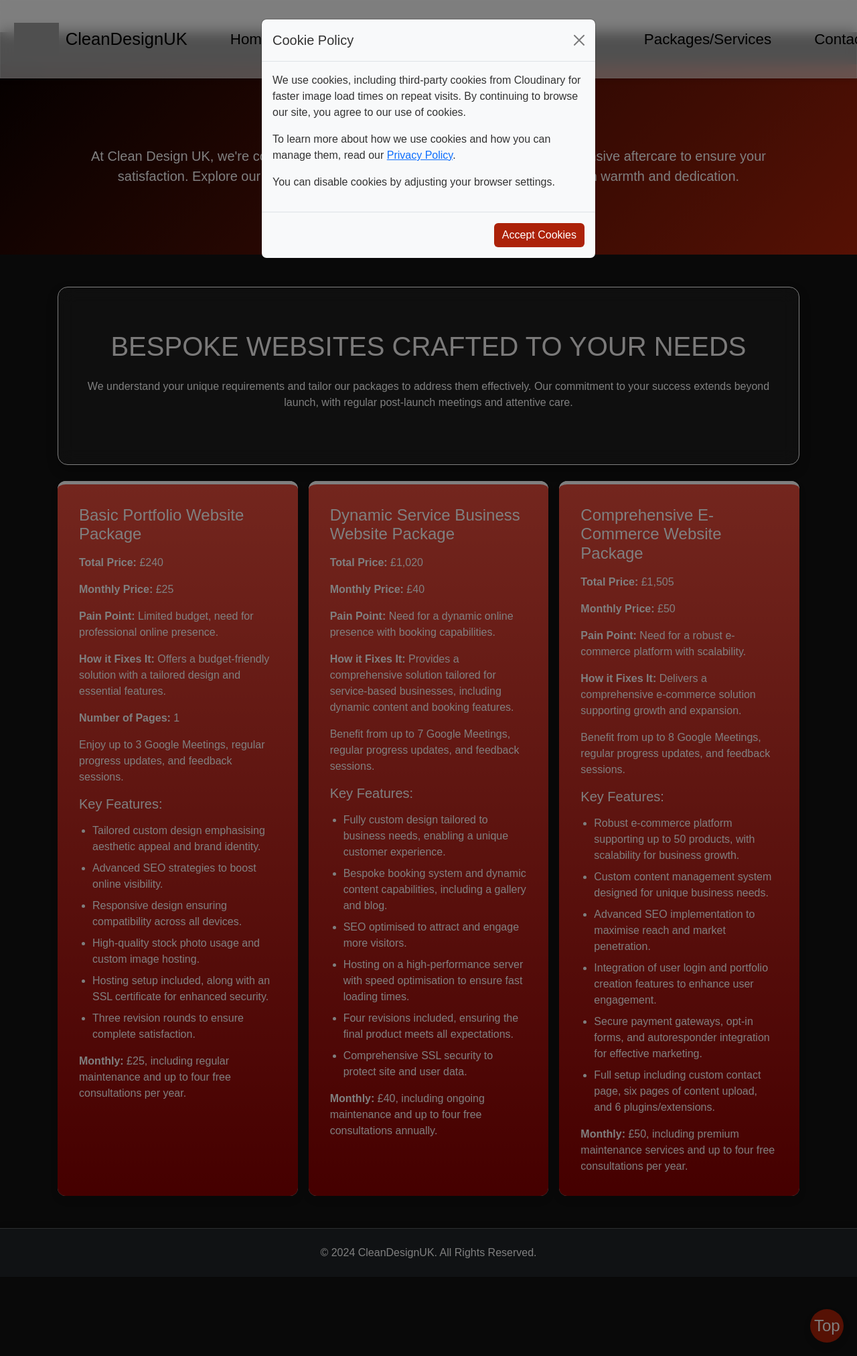
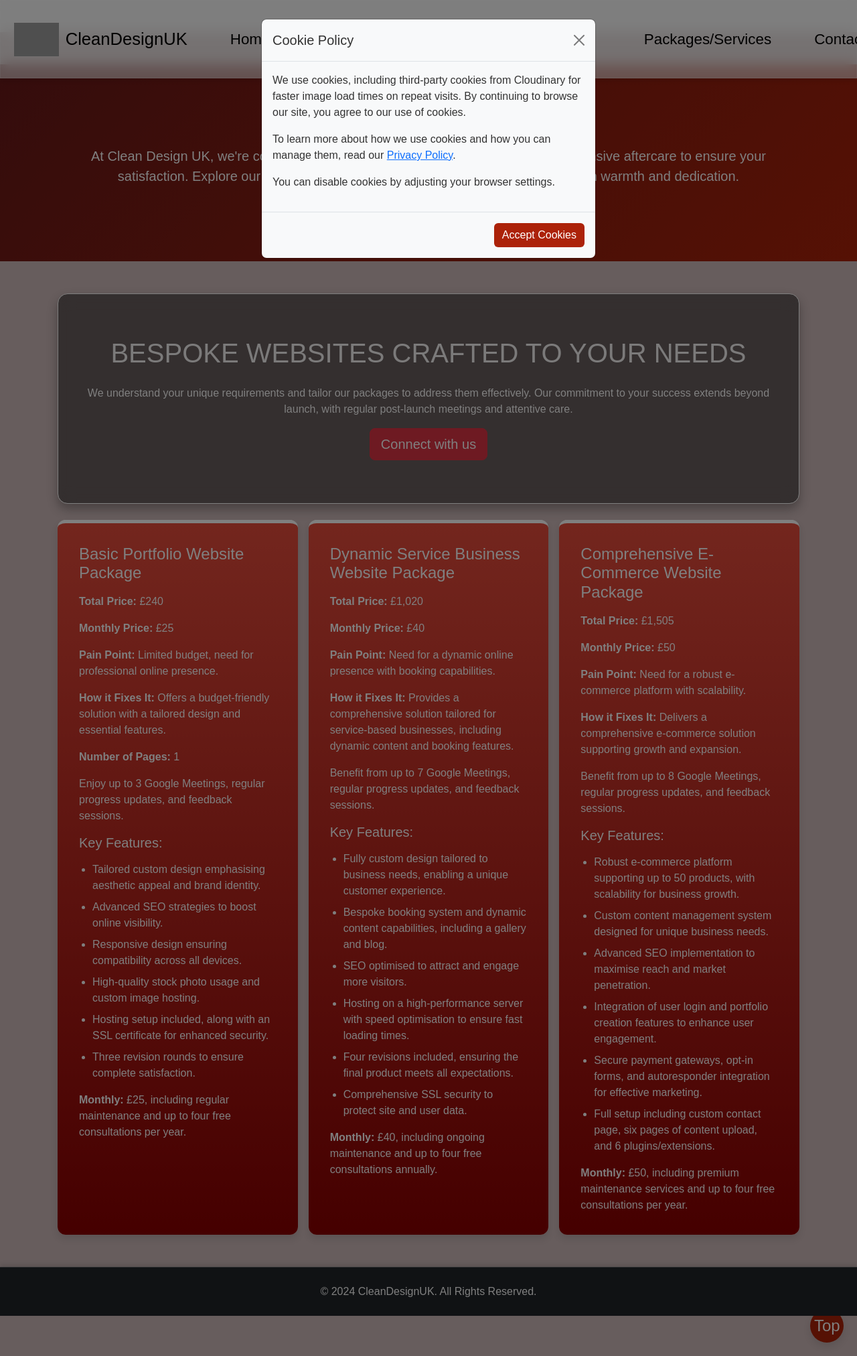
Before and after one commit to JesseRoss001/cleandesignuk, a Django app: page /services/ in a window 1280 px wide. Shown: the whole page at 67% size. Run offline with Django 5.2, Linux system fonts and the light colour scheme; some libraries are stand-ins or nearby versions; grey boxes are pictures that could not be loaded.

Commit message:
update packages page

```diff
--- a/cleandesignuk/contact/templates/contact/index.html
+++ b/cleandesignuk/contact/templates/contact/index.html
@@ -3,6 +3,8 @@
 
 {% block content %}
 <style>
+
+    main {background-color: #050202;}
     @media (max-width: 767px) {
     .mobile-header {
 
@@ -42,7 +44,7 @@
         75% { background-color: rgba(207, 17, 10, 0.1); }
         100% { background-color: rgba(255, 255, 255, 0.1); }
     }
-.contact-page {background-color: #f8f9fa !important;}
+.contact-page {background-color: #cebaba !important;}
 
 
     .contact-card {
--- a/cleandesignuk/packages_services/templates/packages_services/index.html
+++ b/cleandesignuk/packages_services/templates/packages_services/index.html
@@ -16,11 +16,11 @@ section {
     display: none;
 }
 
-main {background-color: #121212;}
+main {background-color: #cebaba;}
 
      /* Off-canvas Sidebar Styles */
      .offcanvas-body {
-        background-color: #262626;
+        background-color: #2c2b2b;
             padding: 1.5rem;
         }
 
@@ -92,7 +92,7 @@ main {background-color: #121212;}
         }
 
 .btn-bespoke {
-    background-color: #fff;
+    background-color: #fafafa;
     color: #e74c3c; /* Red */
     border: 2px solid #e74c3c;
     padding: 0.75rem 1.5rem;
@@ -103,7 +103,7 @@ main {background-color: #121212;}
 }
 
 .btn-blog-booking {
-    background-color: #fff;
+    background-color: #fafafa;
     color: #c0392b; /* Darker Red */
     border: 2px solid #c0392b;
     padding: 0.75rem 1.5rem;
@@ -114,7 +114,7 @@ main {background-color: #121212;}
 }
 
 .btn-e-commerce {
-    background-color: #fff;
+    background-color: #fafafa;
     color: #d35400; /* Orange Red */
     border: 2px solid #d35400;
     padding: 0.75rem 1.5rem;
@@ -125,7 +125,7 @@ main {background-color: #121212;}
 }
 
 .btn-marketing {
-    background-color: #fff;
+    background-color: #fafafa;
     color: #e67e22; /* Light Orange Red */
     border: 2px solid #e67e22;
     padding: 0.75rem 1.5rem;
@@ -166,7 +166,7 @@ section {
     border-top-right-radius: 0.75rem;
     border-bottom-left-radius: 0.75rem;
     border-bottom-right-radius: 0.75rem;
-    border-top: 5px solid #e74c3c; /* Red */
+    border-top: 5px solid #f7f5f5; /* Red */
 }
 
 .card-blog-booking .card-body {
@@ -174,7 +174,7 @@ section {
     border-top-right-radius: 0.75rem;
     border-bottom-left-radius: 0.75rem;
     border-bottom-right-radius: 0.75rem;
-    border-top: 5px solid #c0392b; /* Darker Red */
+    border-top: 5px solid #fdfdfd; /* Darker Red */
 }
 
 .card-e-commerce .card-body {
@@ -182,7 +182,7 @@ section {
     border-top-right-radius: 0.75rem;
     border-bottom-left-radius: 0.75rem;
     border-bottom-right-radius: 0.75rem;
-    border-top: 5px solid #d35400; /* Orange Red */
+    border-top: 5px solid #f5f1ee; /* Orange Red */
 }
 
 .card-marketing .card-body {
@@ -190,7 +190,7 @@ section {
     border-top-right-radius: 0.75rem;
     border-bottom-left-radius: 0.75rem;
     border-bottom-right-radius: 0.75rem;
-    border-top: 5px solid #e67e22; /* Light Orange Red */
+    border-top: 5px solid #fdfaf7; /* Light Orange Red */
 }
 
 
@@ -216,7 +216,7 @@ section {
 }
     /* Header Styles */
     .header-bg {
-        background: linear-gradient(135deg, #0a0101, #ac2209);
+        background: linear-gradient(135deg, #681919, #ac2209);
         color: #fff;
         padding: 3rem 0;
         text-align: center;
@@ -433,7 +433,7 @@ section {
 }
 
 .header-container {
-    background: rgba(255, 255, 255, 0.05); /* Darker semi-transparent background */
+    background: rgba(3, 2, 2, 0.5); /* Darker semi-transparent background */
     backdrop-filter: blur(12px); /* Increased blur for a deeper glass effect */
     color: #ffffff; /* White text to maintain contrast */
     padding: 4rem 1rem; /* Generous padding for a spacious layout */
@@ -465,7 +465,7 @@ section {
         <div class="container">
             <h1 class="display-4">Our Packages</h1>
             <p class="lead">At Clean Design UK, we're committed to nurturing your success. We offer comprehensive aftercare to ensure your satisfaction. Explore our packages designed to elevate your online presence with warmth and dedication.</p>
-            <button class="btn btn-secondary " type="button" data-bs-toggle="offcanvas" data-bs-target="#offcanvasExample" aria-controls="offcanvasExample">
+            <button class="btn btn-secondary btn-lg" type="button" data-bs-toggle="offcanvas" data-bs-target="#offcanvasExample" aria-controls="offcanvasExample">
                 Menu
             </button>
         </div>
@@ -490,6 +490,7 @@ section {
             <p class="text-center px-3 d-none d-md-flex">We understand your unique requirements and tailor our packages to address them
                 effectively. Our commitment to your success extends beyond launch, with regular post-launch meetings and
                 attentive care.</p>
+                <a class="btn btn-lg btn-danger" href="{% url 'contact:index' %}">Connect with us</a>
             </div>
             <div class="row gy-4">
                 <!-- Basic Portfolio Package -->
@@ -588,7 +589,9 @@ section {
     <section class="py-5 blog-booking">
         <div class="container">
             <div class="header-container">
-            <h2 class="section-title text-center mb-4">Enhance Your Brand and Reach</h2></div>
+            <h2 class="section-title text-center mb-4">Enhance Your Brand and Reach</h2>
+        <a class="btn btn-lg btn-danger" href="{% url 'contact:index' %}">Connect with us</a></div>
+
             <div class="row gy-4">
                 <!-- Wix Blogging and Booking Service Packages -->
                 <div class="col-lg-4">
@@ -663,6 +666,7 @@ section {
             <p class="text-center d-none d-md-flex px-3">Our E-commerce packages harness the power of Wix, Squarespace, or Shopify to empower
                 your online venture. Choose the package that suits your needs and budget, and let us take care of the
                 rest.</p>
+                <a class="btn btn-lg btn-danger" href="{% url 'contact:index' %}">Connect with us</a>
                 </div>
             <div class="row gy-4">
                 <!-- Shopify Full-Service Package -->
@@ -766,8 +770,9 @@ section {
 
     <section class="py-5 marketing">
         <div class="container">
-            <div class="header-container">
+            <div class="header-container ">
             <h2 class="section-title text-center mb-4">Expand Your Marketing Reach</h2>
+            <a class="btn btn-lg btn-danger" href="{% url 'contact:index' %}">Connect with us</a>
             </div>
             <div class="row gy-4">
                 <!-- Signature Branding & Logo Design Package -->
```
Also changed, not shown: cleandesignuk/blog/templates/blog/index.html (+3 -4 lines).
